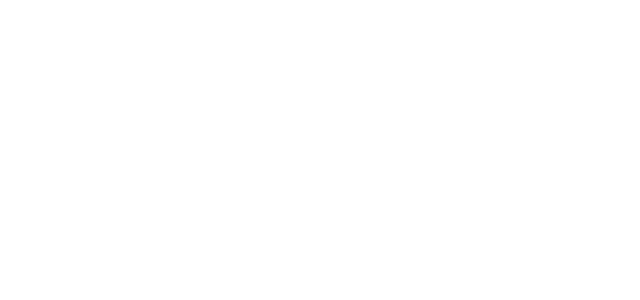
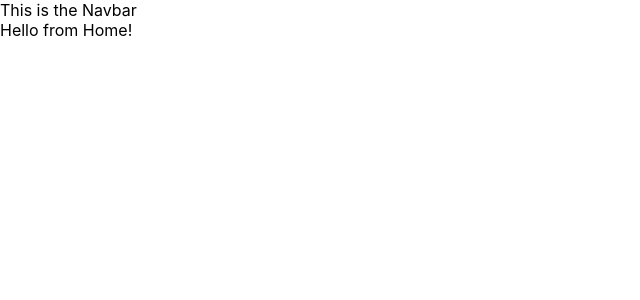
Before and after one commit to TuckTuckC/gt-cuts, a React (Create React App) app: page / in a window 1280 px wide. Before the commit this address had no page. Shown: the top 300 px of the page, without its empty margins (0-640 px from the left). Built offline with nearby package versions, Linux system fonts and the light colour scheme.

Commit message:
Added Navbar component

```diff
--- a/src/App.js
+++ b/src/App.js
@@ -1,12 +1,19 @@
 import './App.css';
-import { Route, Routes } from 'react-router-dom'
+import { Route, Routes } from 'react-router-dom';
+
+// Components
+import Home from './Components/Home/Home';
+import Navbar from './Components/Navbar/Navbar';
 
 function App() {
   return (
-    <Routes>
-      {/* <Route path="/" element={<Home />} /> */}
-    </Routes>
+    <div>
+      <Navbar />
+      <Routes>
+        <Route path="/" element={<Home />} />
+      </Routes>
+    </div>
   );
-}
+};
 
 export default App;
--- /dev/null
+++ b/src/Components/Navbar/Navbar.js
@@ -0,0 +1,11 @@
+import React from 'react'
+
+function Navbar() {
+  return (
+    <div>
+      This is the Navbar
+    </div>
+  )
+}
+
+export default Navbar
```
